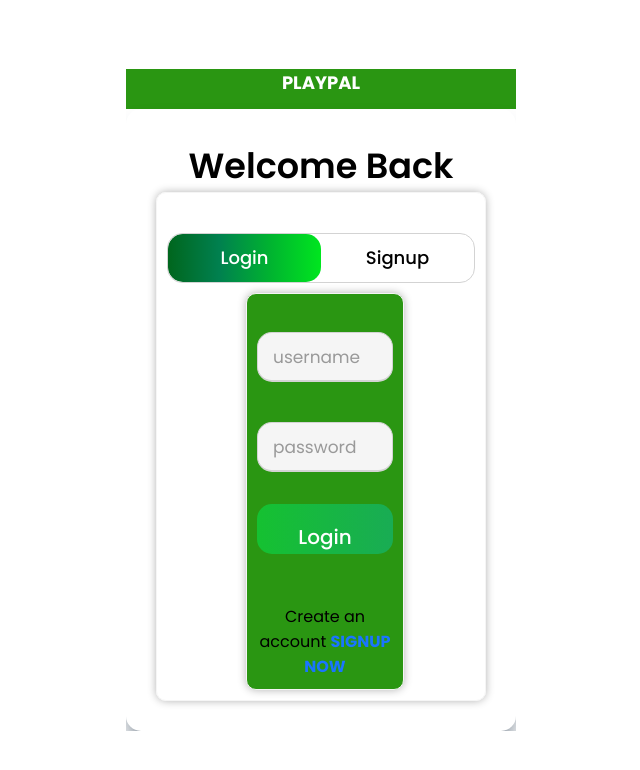
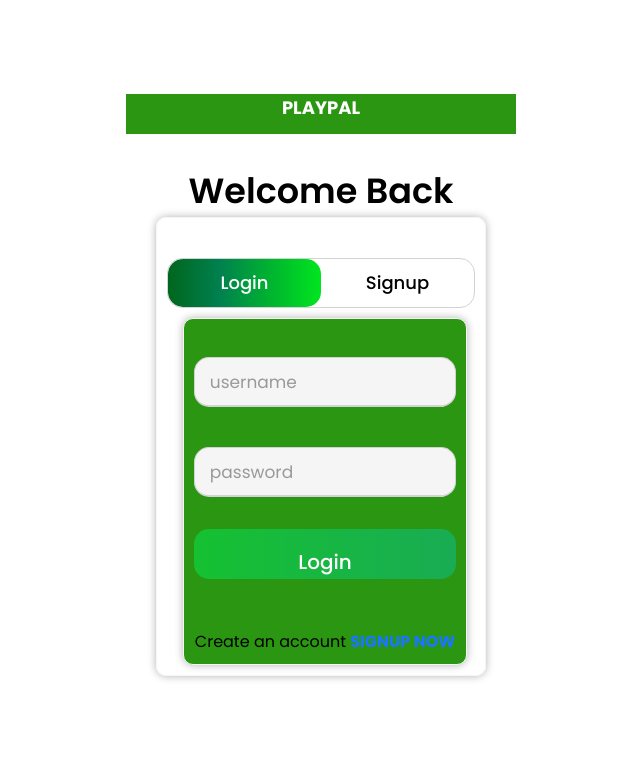
Before and after one commit to yunapahk/playpal-f, a React (Create React App) app: page / in a window 1280 px wide. Shown: the top 770 px of the page, without its empty margins (319-959 px from the left). Built offline with nearby package versions, Linux system fonts and the light colour scheme.

Commit message:
baseurl updated

```diff
--- a/src/AuthForm.css
+++ b/src/AuthForm.css
@@ -22,7 +22,7 @@ html,body{
   background: #fff;
   padding: 30px;
   border-radius: 15px;
-  box-shadow: rgb(38, 57, 77) 0px 20px 30px -10px;
+
 }
 .wrapper .title-text{
   display: flex;
@@ -103,7 +103,7 @@ input[type="radio"]{
   padding-right: 300px;
 }
 .form-container .form-inner form{
-  width: 50%;
+  width: 90%;
   transition: all 0.6s cubic-bezier(0.68,-0.55,0.265,1.55);
 }
 .form-inner form .field{
--- a/src/base_url.js
+++ b/src/base_url.js
@@ -1,2 +1,2 @@
-export const baseURL = "https://playpal-976f.onrender.com"
-// export const baseURL = "http://localhost:4567"
+// export const baseURL = "https://playpal-976f.onrender.com"
+export const baseURL = "http://localhost:4567"
```
Also changed, not shown: 1 other file (tests, documents, lock files or other folders).
